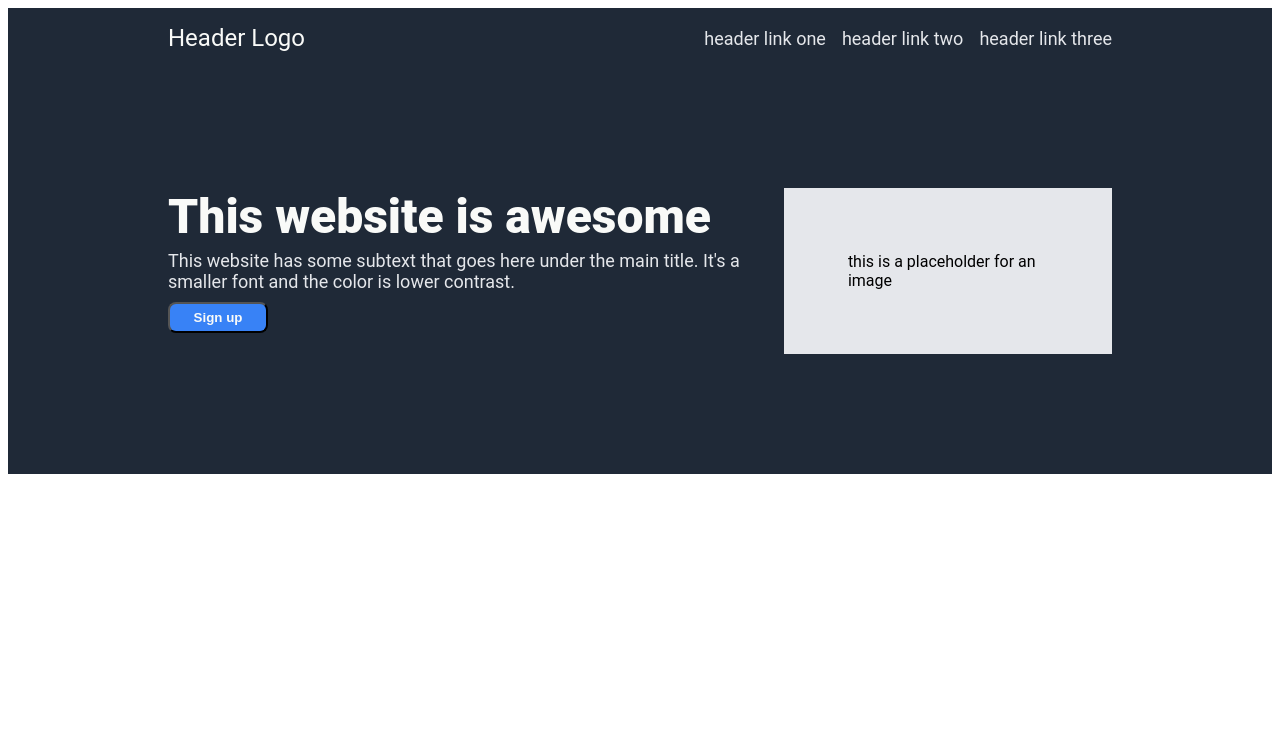
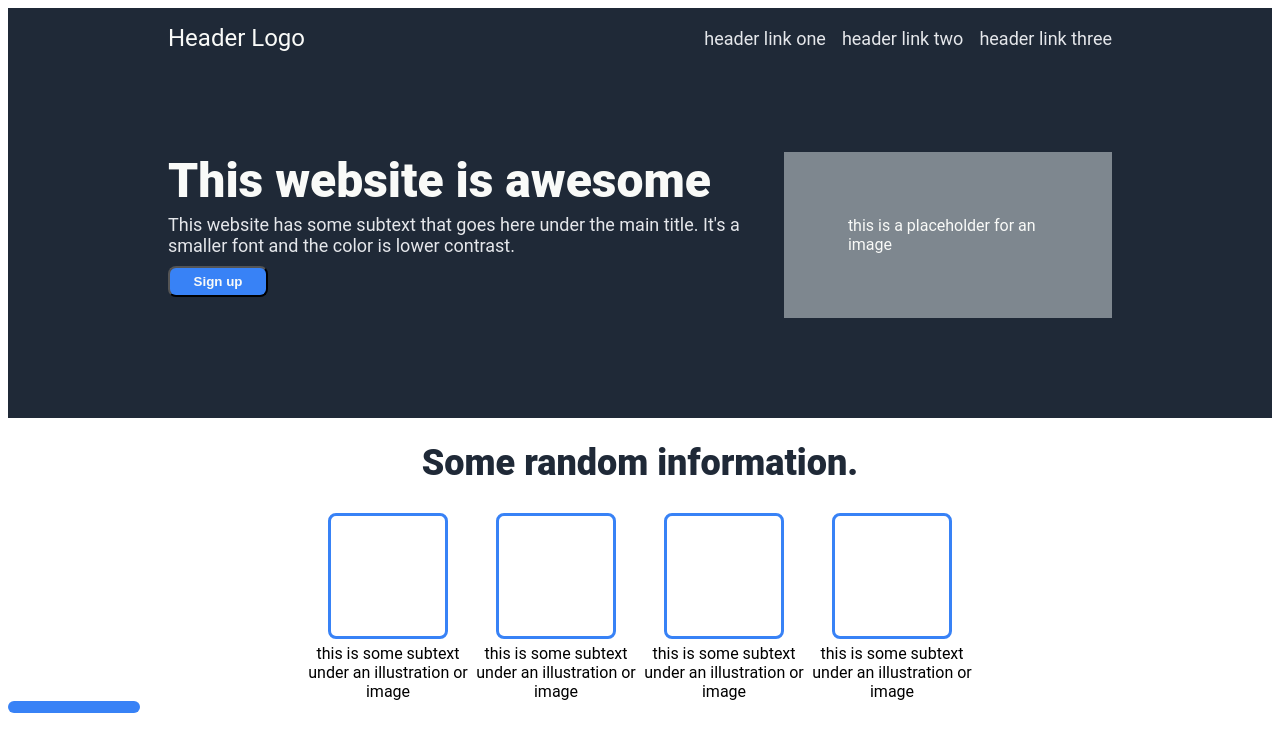
Before and after one commit to marshman998/project-landing-page, a plain HTML site: page index.html in a window 1280 px wide. Drawn offline with Linux system fonts and the light colour scheme.

Commit message:
Update hero flex container

```diff
--- a/index.html
+++ b/index.html
@@ -37,6 +37,34 @@
 
         </div>
 
+        <div class="infohead">Some random information.</div>
+        <div class="info">
+            <div class="subtext">
+                <div class="img"></div>
+                this is some subtext under an illustration or image
+            </div>
+            <div class="subtext">
+                <div class="img"></div>
+                this is some subtext under an illustration or image
+            </div>
+            <div class="subtext">
+                <div class="img"></div>
+                this is some subtext under an illustration or image
+            </div>
+            <div class="subtext">
+                <div class="img"></div>
+                this is some subtext under an illustration or image
+            </div>
+        </div>
+
+        <div class="quotes">
+
+        </div>
+
+        <div class="cta">
+
+        </div>
+
     </body>
 
 </html>
--- a/style.css
+++ b/style.css
@@ -2,6 +2,7 @@ body {
     display: flex;
     flex-direction: column;
     font-family: "Roboto";
+    background-color: white;
 }
 
 .header, .hero, .footer {
@@ -10,12 +11,12 @@ body {
 }
 
 .header {
-    padding: 16px 160px;
+    padding: 16px 160px 0 160px;
     align-items: center;
 }
 
 .hero {
-    padding: 120px 160px;
+    padding: 100px 160px;
 }
 
 .hlinks {
@@ -62,6 +63,8 @@ body {
     font-size: 36px;
     font-weight: 800;
     color: #1F2937;
+    text-align: center;
+    padding: 24px 0;
 }
 
 .quotes {
@@ -77,13 +80,37 @@ body {
 .image {
     width: 300px;
     padding: 64px;
-    background-color: #E5E7EB;
+    background-color: #7e878f;
     display: flex;
     align-items: center;
     justify-content: center;
+    color: #F9FAF8;
 }
 
 .awesome {
     display: flex;
     flex-direction: column;
 }
+
+.info {
+    display: flex;
+    justify-content: center;
+    gap: 8px;
+}
+
+.img {
+    height: 120px;
+    width: 120px;
+    border-width:3px;
+    border-style:solid;
+    border-color: #3882F6;
+    border-radius: 8px;
+    margin: 5px 20px;
+}
+
+.subtext {
+    display: flex;
+    width: 160px;
+    flex-wrap: wrap;
+    text-align: center;
+}
```
